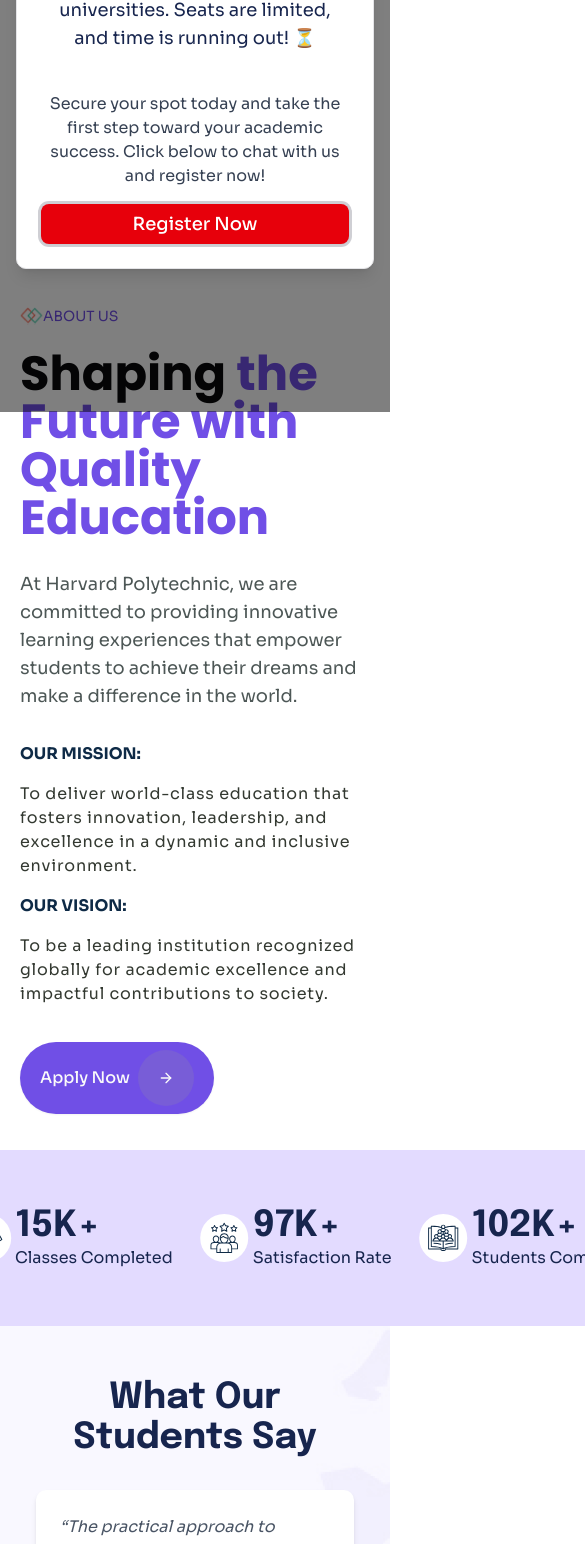
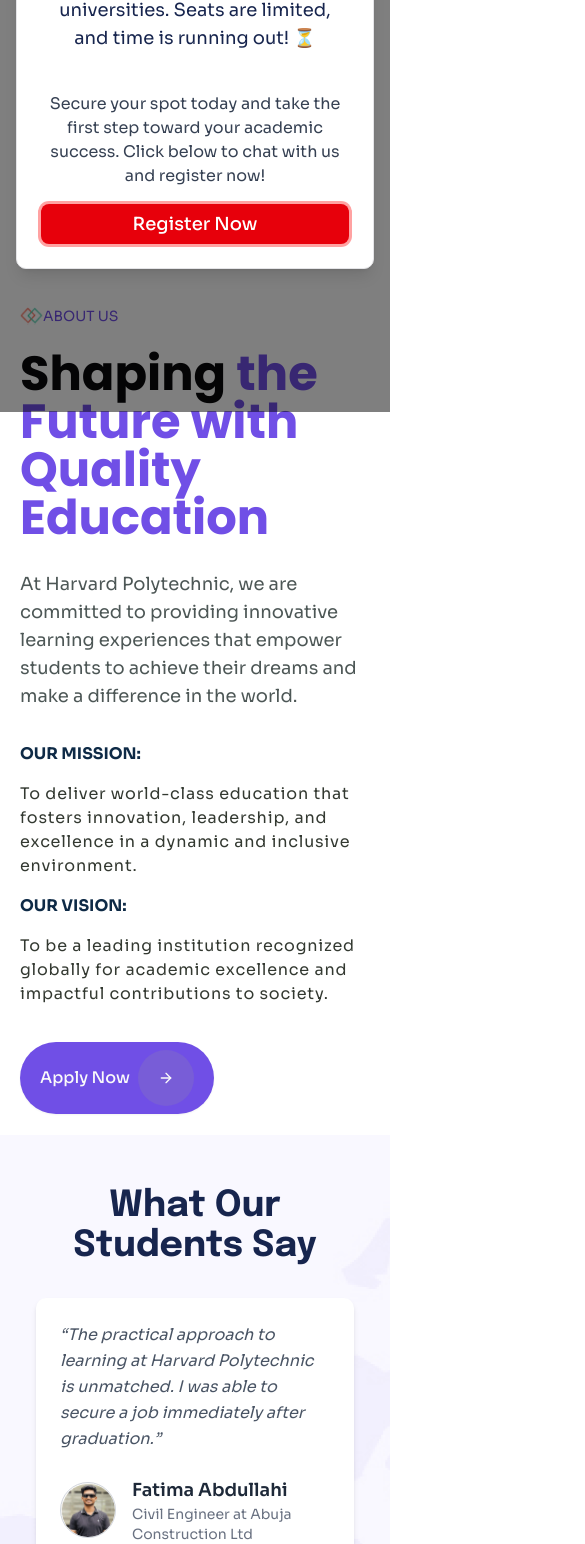
Before and after one commit to d-code-h/harvard-polytechnic, a Next.js app: page /about-us in a window 390 px wide. Shown: the part 432-1976 px from the top of the page, 585 px wide, since content can reach past the window. Built offline with nearby package versions, Linux system fonts and the light colour scheme.

Commit message:
Update component styles for improved layout and responsiveness

```diff
--- a/components/CustomButton.tsx
+++ b/components/CustomButton.tsx
@@ -10,7 +10,7 @@ const CustomButton = ({ text, styles, arrowStyles }: CustomButtonProps) => {
 
       <div
         className={clsx(
-          'rounded-full p-5 md:p-3',
+          'rounded-full p-5 md:p-4',
           arrowStyles ? arrowStyles : 'bg-primary-light',
         )}
       >
--- a/components/Modal.tsx
+++ b/components/Modal.tsx
@@ -40,7 +40,7 @@ const Modal = () => {
             success. Click below to chat with us and register now!
           </p>
           <Button
-            className="text-center text-lg py-5 w-full bg-red-600 text-white hover:bg-red-700"
+            className="text-center text-lg py-5 w-full bg-red-600 text-white hover:bg-red-700 focus-visible:ring-red-300"
             onClick={() => window.open(whatsappLink, '_blank')}
           >
             Register Now
--- a/components/Profile.tsx
+++ b/components/Profile.tsx
@@ -13,7 +13,7 @@ const Profile = ({ about }: { about?: boolean }) => {
       <div
         className={clsx(
           'bg-white flex flex-col md:flex-row gap-12 md:gap-20 mx-auto',
-          about ? 'mb-28' : '',
+          about ? 'lg:mb-28' : '',
         )}
       >
         <div className="flex flex-col md:flex-row gap-5 items-center w-auto md:max-w-[390px] lg:max-w-[470px] mx-auto">
--- a/components/SuccessRate.tsx
+++ b/components/SuccessRate.tsx
@@ -25,7 +25,7 @@ const ratings = [
 ];
 const SuccessRate = () => {
   return (
-    <div className="rounded-[200px] bg-[#E3DBFF] px-16 py-14 flex items-center gap-7 w-fit mx-auto absolute -bottom-20 left-1/2 -translate-x-1/2">
+    <div className="rounded-[200px] max-lg:hidden bg-[#E3DBFF] px-6 xl:px-16 py-14 flex items-center gap-7 w-fit mx-auto absolute -bottom-20 left-1/2 -translate-x-1/2">
       {ratings.map((rating) => (
         <div key={rating.caption} className="flex items-center gap-1">
           <div className="bg-white flex justify-between items-center rounded-full w-12 h-12 p-2">
--- a/components/TeamCard.tsx
+++ b/components/TeamCard.tsx
@@ -20,10 +20,10 @@ const TeamCard = ({
         height={700}
         className="w-[355px] h-[360px] object-cover "
       />
-      <div className="absolute bottom-4 w-full px-2 sm:px-1 md:px-2 lg:px-1 xl:px-3">
+      <div className="absolute bottom-2 w-full px-2 sm:px-1 md:px-2 lg:px-1 xl:px-3">
         <div className="bg-white mx-auto px-6 sm:px-3 md:px-4 lg:px-3 py-4 rounded-lg flex items-center justify-between gap-auto">
           <section>
-            <h6 className="text-dark font-epilogue text-xl sm:text-lg md:text-xl lg:text-lg font-bold whitespace-nowrap">
+            <h6 className="text-dark font-epilogue text-xl sm:text-lg md:text-xl lg:text-lg font-bold ">
               {name}
             </h6>
             <p className="py-1 text-primary text-sm">{position}</p>
--- a/components/Testimonies.tsx
+++ b/components/Testimonies.tsx
@@ -8,7 +8,7 @@ const Testimonies = ({ about }: { about?: boolean }) => {
   return (
     <div
       style={{ backgroundImage: "url('/images/testimony.png')" }}
-      className={clsx(about && 'pt-20')}
+      className={clsx(about && 'lg:pt-20')}
     >
       <Container>
         <div className="relative max-w-7xl mx-auto px-4 py-8">
```
